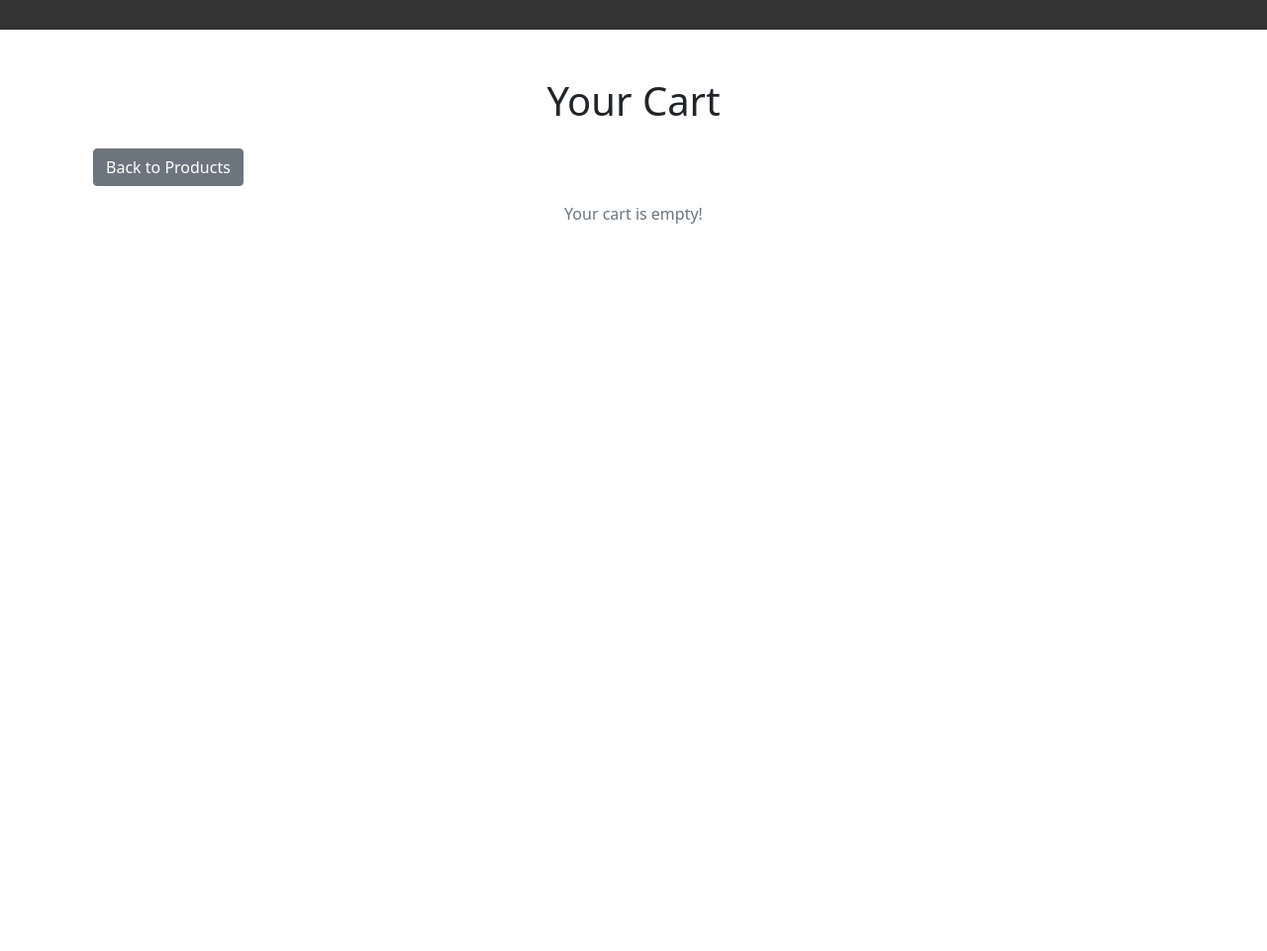
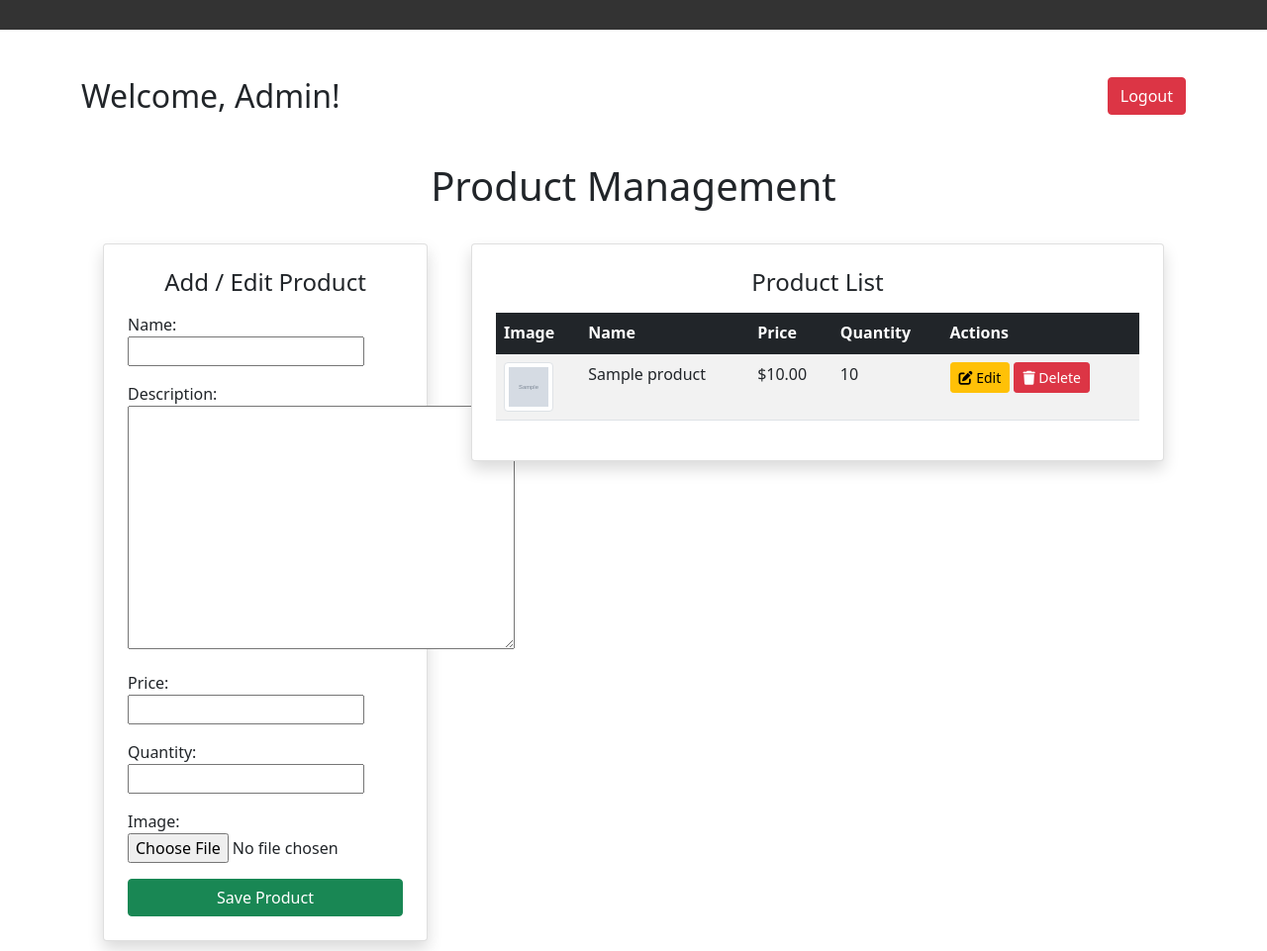
Before and after one commit to jariusismyname/pos_app, a Django app: page /crud/ in a window 1280 px wide. Shown: the whole page at 99% size. Before the commit the page ends 226 px from the top, so only its background shows below. Run offline with Django 5.2, Linux system fonts and the light colour scheme; tables that the repository leaves empty hold one stand-in row (values such as "Sample post"); grey boxes marked "Sample" are stand-in pictures.

```diff
--- a/pos_app/templates/crud.html
+++ b/pos_app/templates/crud.html
@@ -1,54 +1,69 @@
 {% extends 'base.html' %}
 
 {% block content %}
+<a href="{% url 'logout' %}" class="btn btn-danger float-end">Logout</a>
+<span><h2>Welcome, Admin!</h2> </span>
 <div class="container mt-5">
-    <h1 class="text-center mb-4">Your Cart</h1>
+    <h1 class="text-center mb-4">Product Management</h1>
 
-    <!-- Back Button -->
-    <a href="{% url 'products' %}" class="btn btn-secondary mb-3">Back to Products</a>
+    <!-- Row Layout: Form on Left, Table on Right -->
+    <div class="row">
+        <!-- Product Form (Add New Product) -->
+        <div class="col-md-4">
+            <div class="card shadow p-4">
+                <h4 class="text-center mb-3">Add / Edit Product</h4>
+                <form method="POST" enctype="multipart/form-data">
+                    {% csrf_token %}
+                    {{ form.as_p }}
+                    <button type="submit" class="btn btn-success w-100">Save Product</button>
+                </form>
+            </div>
+        </div>
 
-    {% if cart.items.all %}
-    <table class="table table-bordered">
+        <!-- Product Table -->
+        <div class="col-md-8">
+            <div class="card shadow p-4">
+                <h4 class="text-center mb-3">Product List</h4>
+                <table class="table table-striped table-hover">
                     <thead class="table-dark">
                         <tr>
-                <th>Product</th>
+                            <th>Image</th>
+                            <th>Name</th>
                             <th>Price</th>
                             <th>Quantity</th>
-                <th>Total</th>
                             <th>Actions</th>
                         </tr>
                     </thead>
                     <tbody>
-            {% for item in cart.items.all %}
+                        {% for product in products %}
                         <tr>
-                <td>{{ item.product.name }}</td>
-                <td>${{ item.product.price }}</td>
                             <td>
-                    <form action="{% url 'adjust_cart_item' item.id %}" method="POST">
-                        {% csrf_token %}
-                        <div class="input-group">
-                            <input type="number" name="quantity" value="{{ item.quantity }}" min="1" class="form-control form-control-sm">
-                            <button type="submit" class="btn btn-warning btn-sm">Update</button>
-                        </div>
-                    </form>
+                                <img src="{{ product.image.url }}" alt="{{ product.name }}" class="img-thumbnail" style="width: 50px; height: 50px;">
                             </td>
-                <td>${{ item.total_price }}</td>
+                            <td>{{ product.name }}</td>
+                            <td>${{ product.price }}</td>
+                            <td>{{ product.quantity }}</td>
                             <td>
-                    <form action="{% url 'adjust_cart_item' item.id %}" method="POST">
-                        {% csrf_token %}
-                        <input type="hidden" name="quantity" value="0">
-                        <button type="submit" class="btn btn-danger btn-sm">❌</button>
-                    </form>
+                                <a href="{% url 'edit-product' product.id %}" class="btn btn-warning btn-sm">
+                                    <i class="fas fa-edit"></i> Edit
+                                </a>
+                                <a href="{% url 'delete-product' product.id %}" class="btn btn-danger btn-sm" onclick="return confirm('Are you sure you want to delete this product?');">
+                                    <i class="fas fa-trash"></i> Delete
+                                </a>
                             </td>
+                        </tr>
+                        {% empty %}
+                        <tr>
+                            <td colspan="5" class="text-center text-muted">No products available</td>
                         </tr>
                         {% endfor %}
                     </tbody>
                 </table>
+            </div>
+        </div>
+    </div>
+</div>
 
-    <p class="mt-3"><strong>Total Price: ${{ cart.total_price }}</strong></p>
-    <a href="{% url 'place_order' %}" class="btn btn-success w-100 mt-3">Proceed to Checkout</a>
-    {% else %}
-    <p class="text-center text-muted">Your cart is empty!</p>
-    {% endif %}
-</div>
+<!-- Include FontAwesome for Icons -->
+<link rel="stylesheet" href="https://cdnjs.cloudflare.com/ajax/libs/font-awesome/6.0.0/css/all.min.css">
 {% endblock %}
```
Lines whose indentation alone changed are shown as unchanged.
